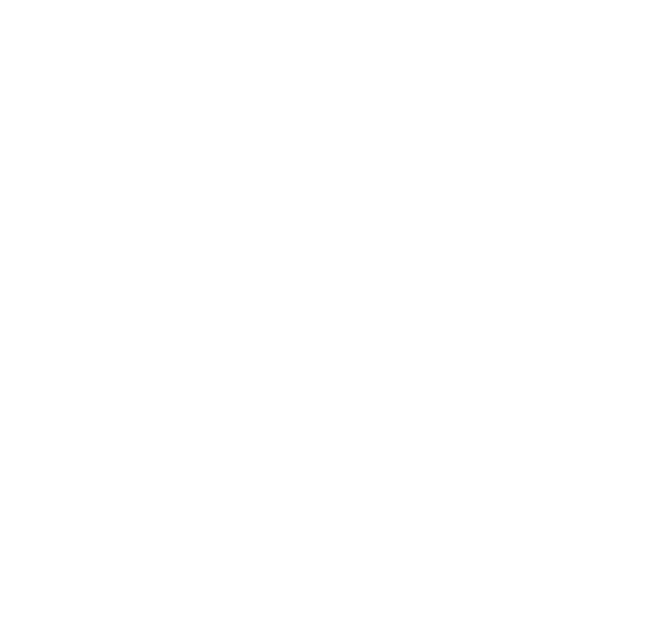
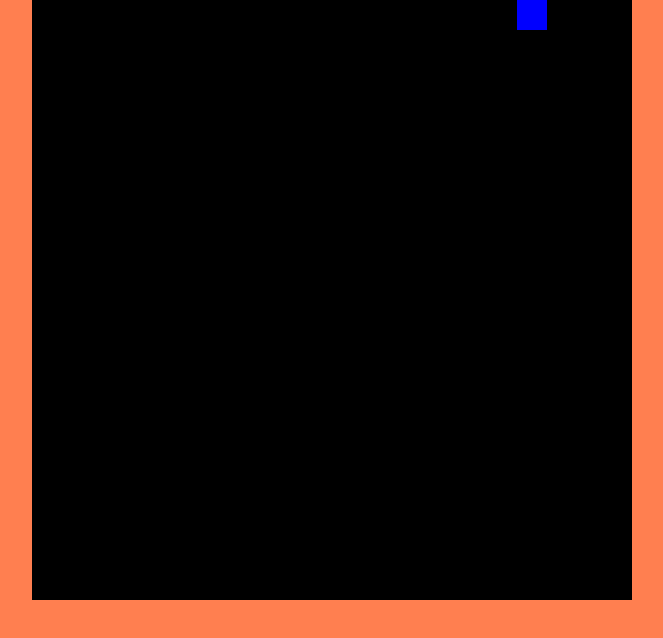
Before and after one commit to heygema/the_snake, a website built with Parcel: page index.html in a window 1280 px wide. Shown: the whole page, without its empty margins (308-971 px from the left). Built offline with nearby package versions, Linux system fonts and the light colour scheme.

Commit message:
Included style and div element for canvas

```diff
--- /dev/null
+++ b/assets/main.css
@@ -0,0 +1,15 @@
+html,
+body {
+  margin: 0;
+  background-color: coral;
+}
+
+.root {
+  display: flex;
+  flex: 1;
+  width: 100%;
+  height: 100%;
+  justify-content: center;
+  align-items: center;
+  margin: 0;
+}
--- a/index.html
+++ b/index.html
@@ -3,8 +3,12 @@
   <head>
     <meta charset="UTF-8" />
     <title></title>
+    <link rel="stylesheet" href="./assets/main.css" />
   </head>
   <body>
+    <div class="root">
+      <canvas id="vanGogh" width="600" height="600" />
+    </div>
     <script src="./src/index.ts"></script>
   </body>
 </html>
--- a/src/index.ts
+++ b/src/index.ts
@@ -1 +1,167 @@
-console.log('hi 5');
+let canvas = <HTMLCanvasElement>document.getElementById('vanGogh');
+let context = canvas.getContext('2d');
+
+const BASE_SIZE = 30;
+
+function draw({X, Y}, score = 1, direction = 'RIGHT') {
+  context.fillStyle = '#000';
+  context.fillRect(0, 0, canvas.width, canvas.height);
+
+  type SnakeBody = {
+    X: number;
+    Y: number;
+  };
+
+  let snakeBodies: Array<SnakeBody> = [];
+
+  context.fillStyle = 'blue';
+  context.fillRect(X, Y, BASE_SIZE, BASE_SIZE);
+  // TODO: longer snake
+  // context.fillRect(X + BASE_SIZE, Y, BASE_SIZE, BASE_SIZE);
+}
+
+type Collision = {};
+
+function isCollide(X, Y): Collision {
+  return {};
+}
+
+let createMovement = ({state, setState}) => (
+  direction: 'UP' | 'DOWN' | 'LEFT' | 'RIGHT',
+) => {
+  const STEP = 5;
+  switch (direction) {
+    case 'UP': {
+      setState({Y: state.Y - STEP});
+      break;
+    }
+    case 'DOWN': {
+      setState({Y: state.Y + STEP});
+      break;
+    }
+    case 'LEFT': {
+      setState({X: state.X - STEP});
+      break;
+    }
+    case 'RIGHT': {
+      setState({X: state.X + STEP});
+      break;
+    }
+    default: {
+      break;
+    }
+  }
+};
+
+function getDirection(state) {
+  switch (state.keyPressed) {
+    /* 40 down, 38 up, 39 right, 37 left */
+    case 38: {
+      return 'UP';
+    }
+    case 40: {
+      return 'DOWN';
+    }
+    case 37: {
+      return 'LEFT';
+    }
+    case 39:
+    default: {
+      return 'RIGHT';
+    }
+  }
+}
+
+function Scene({state, setState, draw}) {
+  return {
+    state,
+    setState,
+    run(time = 0) {
+      let {lastTime, X, Y, keyPressed, moveCounter, moveInterval} = this.state;
+
+      const MAX_WIDTH = canvas.width;
+      const MAX_HEIGHT = canvas.height;
+
+      let deltaTime = time - lastTime;
+
+      let move = createMovement({
+        state: this.state,
+        setState: this.setState.bind(this),
+      });
+
+      this.setState({
+        lastTime: time,
+        moveCounter: moveCounter + deltaTime,
+      });
+
+      if (moveCounter > moveInterval) {
+        let direction = getDirection(this.state);
+        if (X >= MAX_WIDTH) {
+          this.setState({X: -BASE_SIZE});
+        } else if (direction === 'LEFT' && X <= -BASE_SIZE) {
+          this.setState({X: MAX_WIDTH - 1});
+        } else if (Y >= MAX_HEIGHT) {
+          this.setState({Y: -BASE_SIZE});
+        } else if (direction === 'UP' && Y <= -BASE_SIZE) {
+          this.setState({Y: MAX_HEIGHT - 1});
+        } else {
+          move(direction);
+        }
+        this.setState({moveCounter: 0});
+      }
+      draw({X, Y});
+    },
+  };
+}
+
+function DataStore(initState) {
+  this.state = initState;
+  this.getState = function() {
+    return this.state;
+  };
+  this.setState = function(newState) {
+    this.state = {...this.state, ...newState};
+  };
+}
+
+/*
+ * Starting with the semicolon is in case whatever line of code above this example
+ * relied on automatic semicolon insertion (ASI). The browser could accidentally
+ * think this whole example continues from the previous line. The leading semicolon
+ * marks the beginning of our new line if the previous one was not empty or terminated.
+ */
+
+(function() {
+  const INITIAL_STATE = {
+    moveCounter: 0,
+    moveInterval: 10,
+    lastTime: 0,
+    X: 0,
+    Y: 0,
+    /* 40 down, 38 up, 39 right, 37 left */
+    keyPressed: null,
+  };
+
+  /*
+  doesn't run here because the state is the initialized state
+    */
+
+  let game = new Scene({
+    ...new DataStore(INITIAL_STATE),
+    draw,
+  });
+
+  document.addEventListener('keydown', event => {
+    game.setState({keyPressed: event.keyCode});
+  });
+
+  function main(time = 0) {
+    window.requestAnimationFrame(main);
+
+    // Your main loop contents
+
+    game.run(time);
+  }
+
+  main(); // Start the cycle
+})();
```
